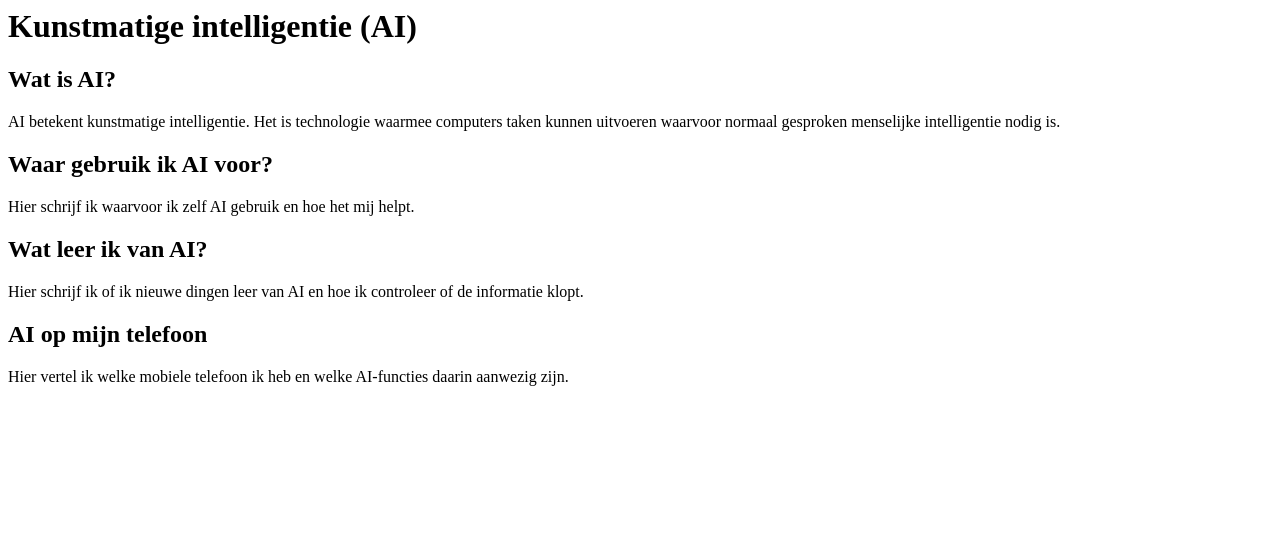
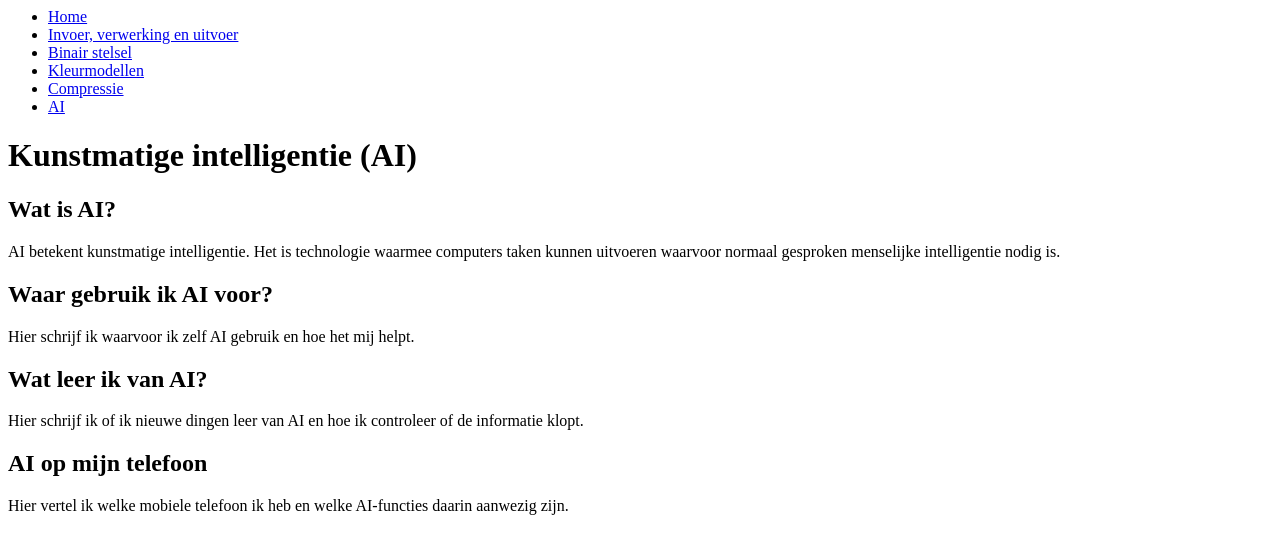
Before and after one commit to Jimmy-67/Jimmy-67.github.io, a plain HTML site: page ai.html in a window 1280 px wide. Drawn offline with Linux system fonts and the light colour scheme.

Commit message:
Add navigation menu to ai.html

```diff
--- a/ai.html
+++ b/ai.html
@@ -4,7 +4,15 @@
     <title>Kunstmatige intelligentie</title>
 </head>
 <body>
-
+<!-- Dit menu bevat links naar alle pagina's van de website. -->
+<ul>
+    <li><a href="index.html">Home</a></li>
+    <li><a href="invoer-verwerking-uitvoer.html">Invoer, verwerking en uitvoer</a></li>
+    <li><a href="binairstelsel.html">Binair stelsel</a></li>
+    <li><a href="kleurmodellen.html">Kleurmodellen</a></li>
+    <li><a href="compressie.html">Compressie</a></li>
+    <li><a href="ai.html">AI</a></li>
+</ul>
     <!-- Deze pagina gaat over AI en mijn eigen ervaringen. -->
 
     <h1>Kunstmatige intelligentie (AI)</h1>
```
